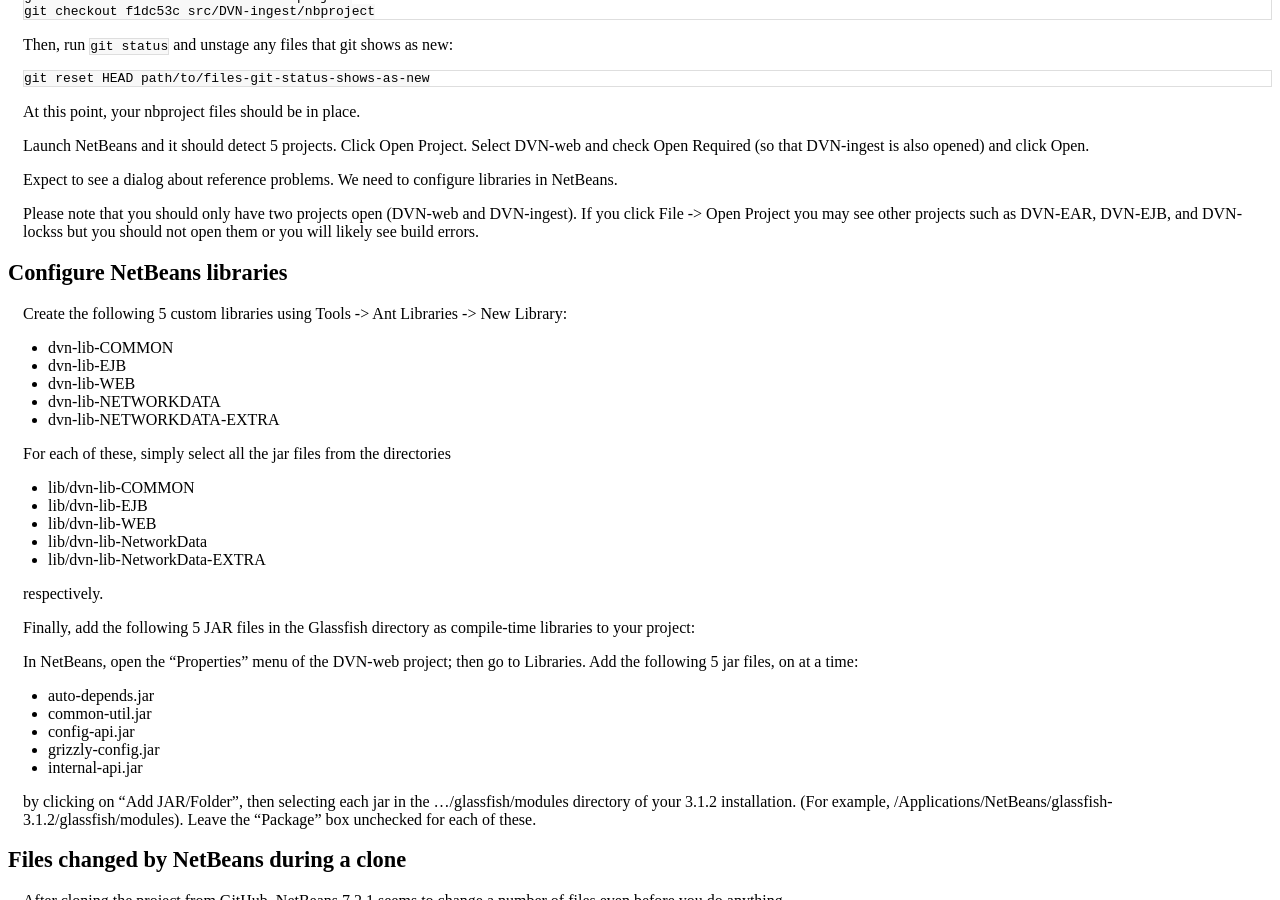
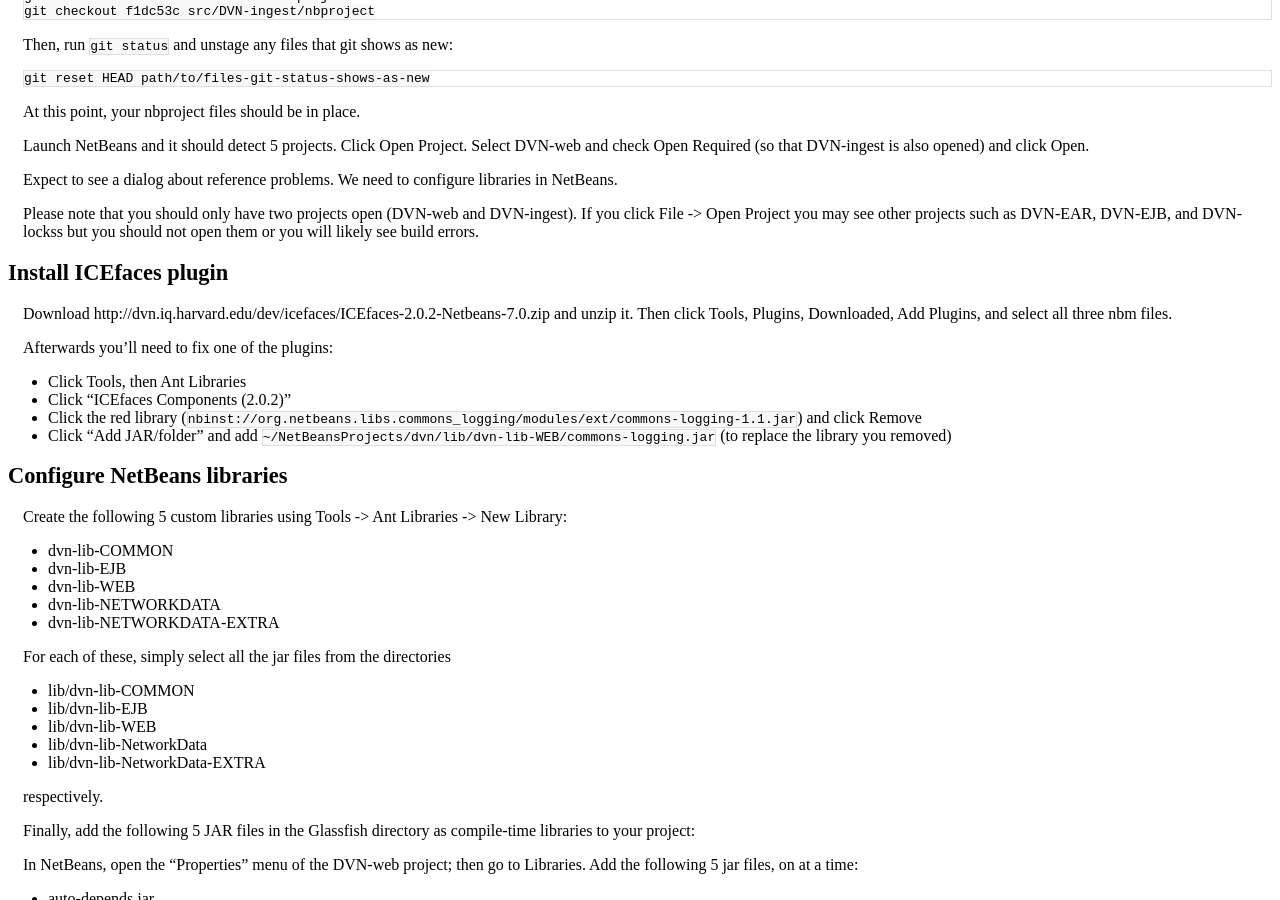
Before and after one commit to dvn/dvn-sourceforge2github, a Jekyll site: the page built from dvn-dev-on-github/quickstart/index.md, in a window 1280 px wide and 900 px high, scrolled down 1399 px. Built offline with Jekyll 4.4.1, drawn with Linux system fonts in a browser that asks for light colours; Markdown is read by kramdown in place of the engine named in the settings.

Commit message:
install icefaces

```diff
--- a/dvn-dev-on-github/quickstart/index.md
+++ b/dvn-dev-on-github/quickstart/index.md
@@ -85,6 +85,17 @@ Launch NetBeans and it should detect 5 projects. Click Open Project. Select DVN-
 Expect to see a dialog about reference problems. We need to configure libraries in NetBeans.
 
 Please note that you should only have two projects open (DVN-web and DVN-ingest). If you click File -> Open Project you may see other projects such as DVN-EAR, DVN-EJB, and DVN-lockss but you should not open them or you will likely see build errors.
+
+## Install ICEfaces plugin
+
+Download http://dvn.iq.harvard.edu/dev/icefaces/ICEfaces-2.0.2-Netbeans-7.0.zip and unzip it. Then click Tools, Plugins, Downloaded, Add Plugins, and select all three nbm files.
+
+Afterwards you'll need to fix one of the plugins:
+
+- Click Tools, then Ant Libraries
+- Click "ICEfaces Components (2.0.2)"
+- Click the red library (`nbinst://org.netbeans.libs.commons_logging/modules/ext/commons-logging-1.1.jar`) and click Remove
+- Click "Add JAR/folder" and add `~/NetBeansProjects/dvn/lib/dvn-lib-WEB/commons-logging.jar` (to replace the library you removed)
 
 ## Configure NetBeans libraries
 
```
